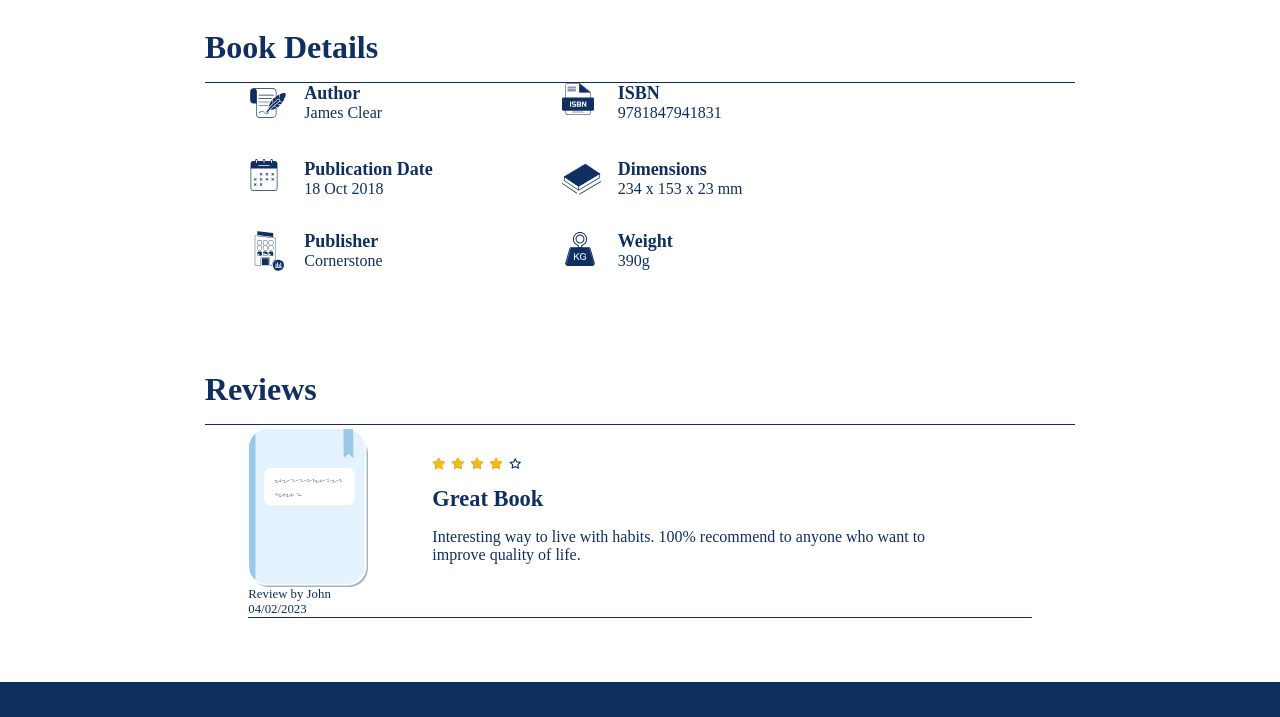
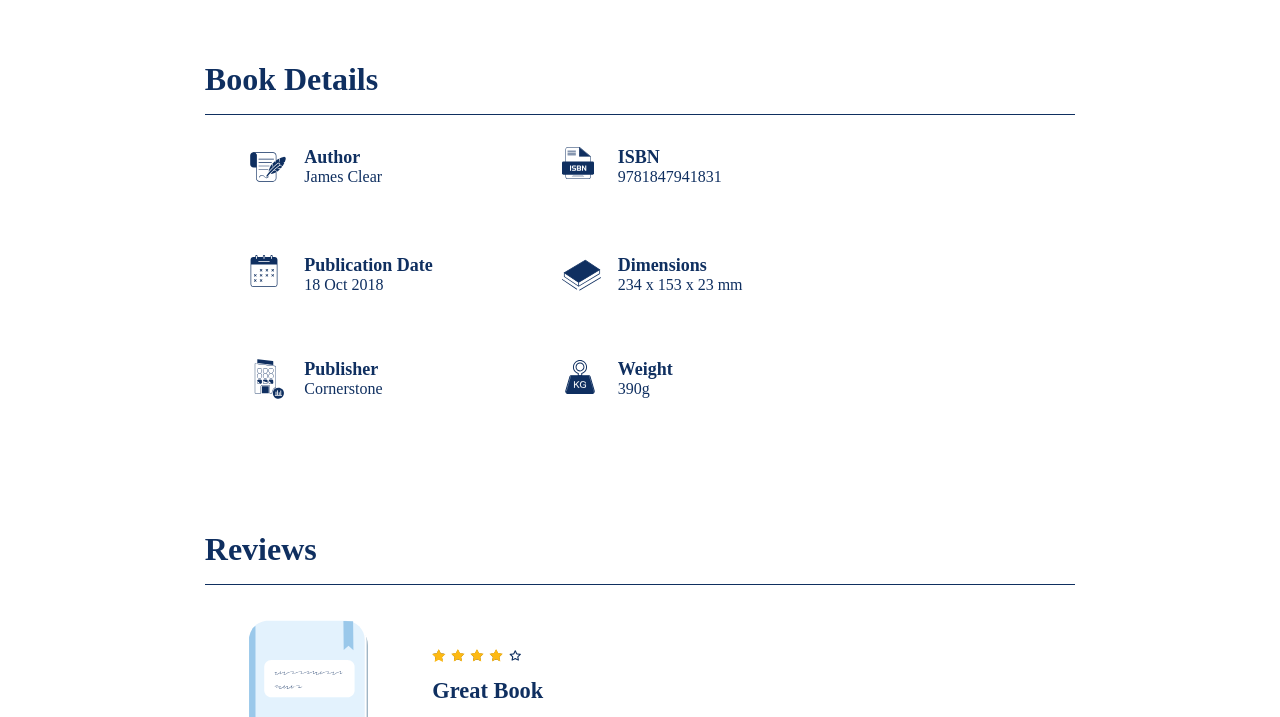
Before and after one commit to polo2121/Chapter-One, a plain HTML site: page product-details.html in a window 1280 px wide. Shown: the part 952-1669 px from the top of the page. Drawn offline with Linux system fonts and the light colour scheme; a web font is replaced by a local one.

Commit message:
minor updates

```diff
--- a/css/product-details.css
+++ b/css/product-details.css
@@ -110,6 +110,7 @@ section {
 .description > div, .book-details > div{
     width: 90%;
     margin: auto;
+    margin-top: 2rem;
 }
 .description p {
     font-size: 18px;
@@ -154,6 +155,7 @@ section {
 .reviews,.reviews .card-wrapper{
     width: 80%;
     margin: auto;
+    margin-top: 2rem;
 }
 .reviews .card-wrapper {
     width: 90%;
@@ -162,6 +164,7 @@ section {
     display: flex;
     gap: 4rem;
     border-bottom: 1px solid #0F2F60;
+    padding-bottom: 1rem;
 }
 .reviews .card .review-book,.reviews .card .review-book > p {
     display: flex;
```
Also changed, not shown: js/animation.js (deleted, +0 -86 lines), products.html (+1 -1 lines).
